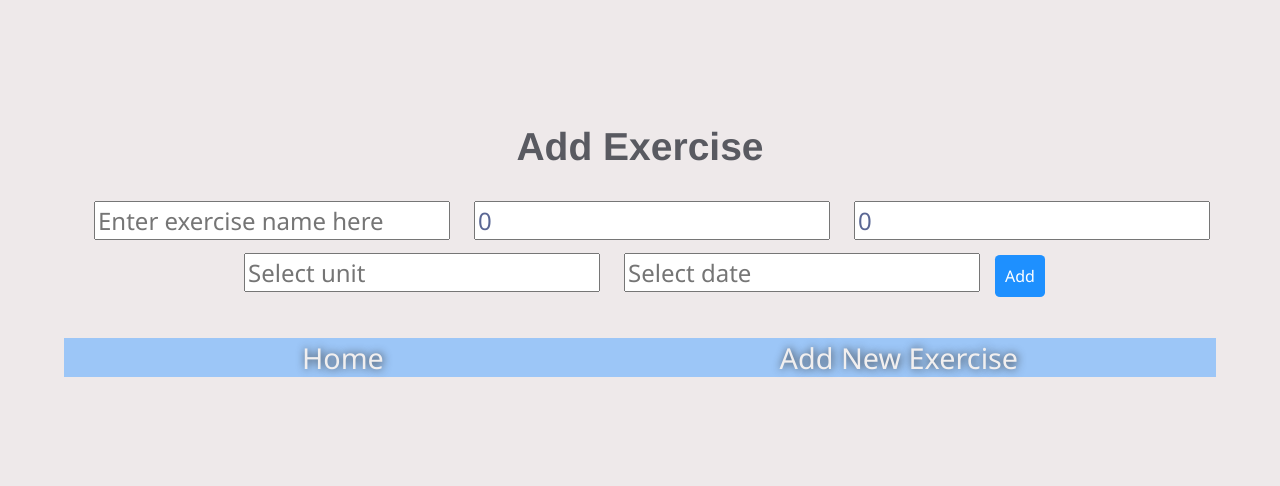
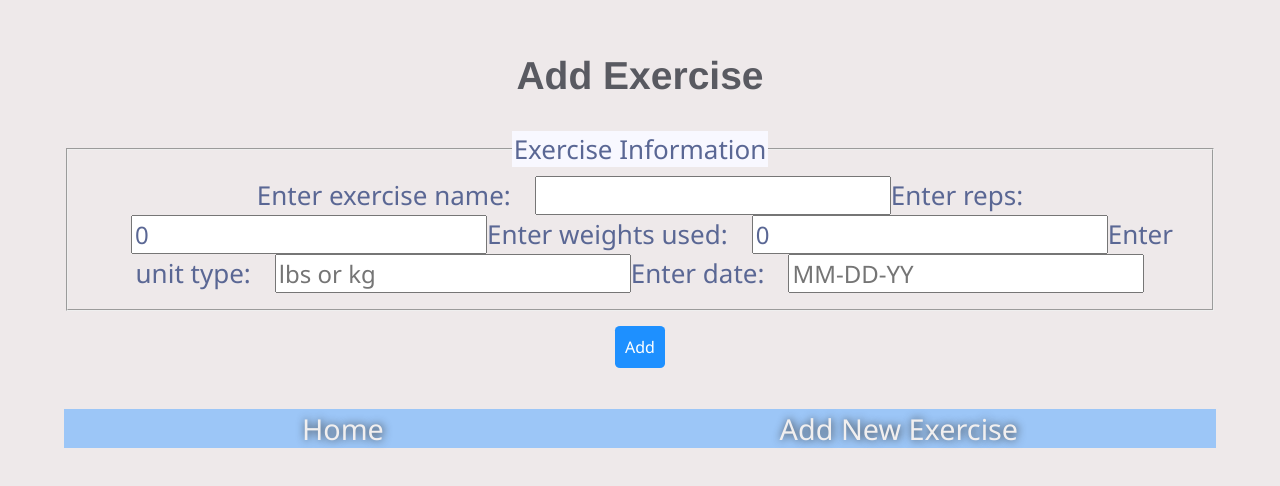
Before and after one commit to melissa-perez/peremeli_react, a React (Create React App) app: page /add-exercise in a window 1280 px wide. Shown: the part 216-702 px from the top of the page. Built offline with nearby package versions, Linux system fonts and the light colour scheme.

Commit message:
Many changes

```diff
--- /dev/null
+++ b/src/components/ExerciseForm.js
@@ -0,0 +1,72 @@
+import React, { useState } from "react";
+
+function ExerciseForm({ addExercise }) {
+  const [name, setName] = useState("");
+  const [reps, setReps] = useState(0);
+  const [weight, setWeight] = useState(0);
+  const [unit, setUnit] = useState("");
+  const [date, setDate] = useState("");
+
+  return (
+    <div>
+      <form>
+        <fieldset>
+          <legend>Exercise Information</legend>
+          <label>
+            Enter exercise name:
+            <input
+              type="text"
+              value={name}
+              onChange={(e) => setName(e.target.value)}
+            />
+          </label>
+          <label>
+            Enter reps:
+            <input
+              type="Number"
+              value={reps}
+              onChange={(e) => setReps(e.target.value)}
+            />
+          </label>
+          <label>
+            Enter weights used:
+            <input
+              type="Number"
+              value={weight}
+              onChange={(e) => setWeight(e.target.value)}
+            />
+          </label>
+          <label>
+            Enter unit type:
+            <input
+              type="text"
+              placeholder="lbs or kg"
+              value={unit}
+              onChange={(e) => setUnit(e.target.value)}
+            />
+          </label>
+          <label>
+            Enter date:
+            <input
+              type="text"
+              placeholder="MM-DD-YY"
+              value={date}
+              onChange={(e) => setDate(e.target.value)}
+            />
+          </label>
+        </fieldset>
+        <button
+          onClick={(e) => {
+            const newExercise = { name, reps, weight, unit, date };
+            addExercise(newExercise);
+            e.preventDefault();
+          }}
+        >
+          Add
+        </button>
+      </form>
+    </div>
+  );
+}
+
+export default ExerciseForm;
--- a/src/pages/CreatePage.js
+++ b/src/pages/CreatePage.js
@@ -1,17 +1,11 @@
-import React, { useState } from "react";
+import React from "react";
 import { useHistory } from "react-router-dom";
+import ExerciseForm from "../components/ExerciseForm";
 
 export const CreatePage = () => {
-  const [name, setName] = useState("");
-  const [reps, setReps] = useState(0);
-  const [weight, setWeight] = useState(0);
-  const [unit, setUnit] = useState("");
-  const [date, setDate] = useState("");
-
   const history = useHistory();
 
-  const addExercise = async () => {
-    const newExercise = { name, reps, weight, unit, date };
+  const addExercise = async (newExercise) => {
     const response = await fetch("/exercises", {
       method: "POST",
       body: JSON.stringify(newExercise),
@@ -30,39 +24,7 @@ export const CreatePage = () => {
   return (
     <div>
       <h2>Add Exercise</h2>
-      <input
-        type="text"
-        placeholder="Enter exercise name here"
-        value={name}
-        onChange={(e) => setName(e.target.value)}
-      />
-      <input
-        type="number"
-        value={reps}
-        min="0"
-        placeholder="Enter number of reps here"
-        onChange={(e) => setReps(e.target.value)}
-      />
-      <input
-        type="number"
-        min="0"
-        value={weight}
-        placeholder="Enter weight number here"
-        onChange={(e) => setWeight(e.target.value)}
-      />
-      <input
-        type="text"
-        placeholder="Select unit"
-        value={unit}
-        onChange={(e) => setUnit(e.target.value)}
-      />
-      <input
-        type="text"
-        placeholder="Select date"
-        value={date}
-        onChange={(e) => setDate(e.target.value)}
-      />
-      <button onClick={addExercise}>Add</button>
+      <ExerciseForm addExercise={addExercise}> </ExerciseForm>
     </div>
   );
 };
--- a/src/pages/EditPage.js
+++ b/src/pages/EditPage.js
@@ -51,7 +51,7 @@ export const EditPage = ({ exerciseToEdit }) => {
         onChange={(e) => setUnit(e.target.value)}
       />
       <input
-        type="date"
+        type="text"
         value={date}
         onChange={(e) => setDate(e.target.value)}
       />
--- a/src/pages/HomePage.js
+++ b/src/pages/HomePage.js
@@ -31,7 +31,7 @@ function HomePage({ setExerciseToEdit }) {
     setExercises(data);
   };
 
-  //requires a non async function as first parameter
+  //requires a non anon function as first parameter
   useEffect(() => {
     loadExercises();
   }, []);
```
